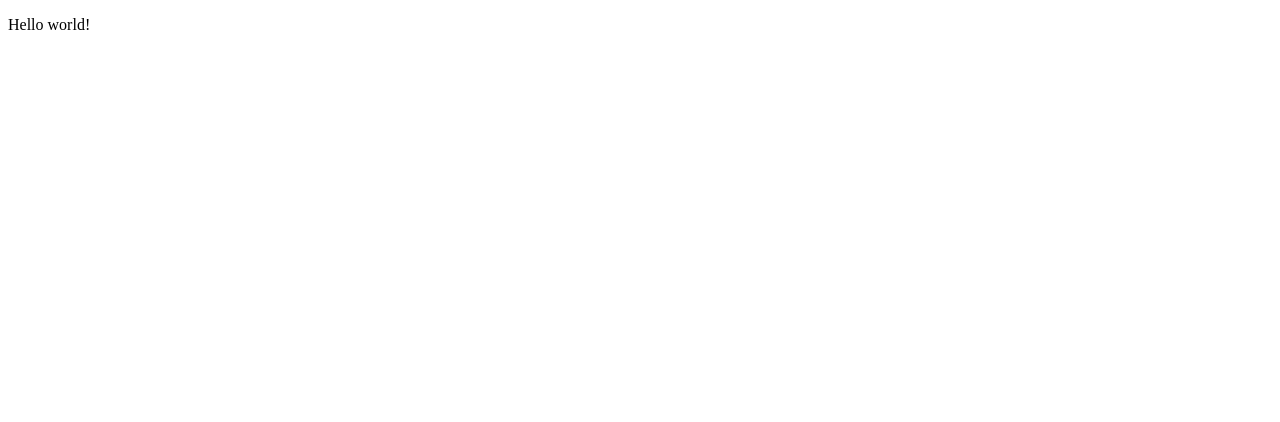
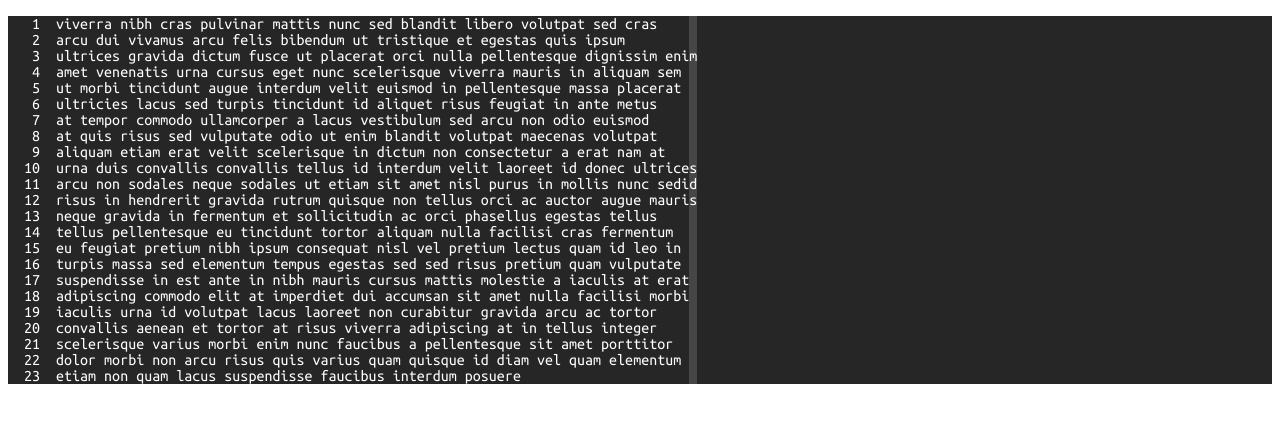
Before and after one commit to RemiSEGARD/Portfolio, a plain HTML site: page src/index.html in a window 1280 px wide. Drawn offline with Linux system fonts and the light colour scheme.

Commit message:
text to terminal format done

```diff
--- /dev/null
+++ b/src/scripts/format.js
@@ -0,0 +1,57 @@
+const MAX_LINE_LENGTH = 80
+
+const Split80Char = function (text) {
+    var splitted = text.split(" ");
+    var res = document.createElement("div");
+    res.classList.add("terminal")
+
+    for (var i = 0; i < splitted.length; i++) {
+        var line = document.createElement("div");
+        line.classList.add("line");
+
+        var line_size = 0;
+        while (i < splitted.length && line_size + splitted[i].length <= MAX_LINE_LENGTH) {
+            var word = document.createElement("div");
+            word.classList.add("word");
+            for (var j = 0; j < splitted[i].length; j++) {
+                var char = document.createElement("div");
+                char.classList.add("char");
+                char.innerText = splitted[i][j];
+                word.appendChild(char);
+                line_size += 1;
+            }
+            i++;
+            line.appendChild(word);
+            if (i < splitted.length && line_size + splitted[i].length < MAX_LINE_LENGTH) {
+                var word = document.createElement("div");
+                word.classList.add("word")
+                var char = document.createElement("div");
+                char.classList.add("char");
+                char.innerHTML = "&nbsp;";
+                line.appendChild(char);
+                line_size += 1;
+            }
+        }
+        if (line_size != MAX_LINE_LENGTH) {
+            var line_end = document.createElement("div");
+            line_end.classList.add("lineEnd");
+            line_end.classList.add("unselectable");
+            for (; line_size < MAX_LINE_LENGTH; line_size++) {
+                var char = document.createElement("div");
+                char.classList.add("char");
+                char.innerHTML = "&nbsp;";
+                line_end.appendChild(char);
+            }
+            line.appendChild(line_end);
+        }
+        line.lastChild.lastChild.classList.add("lastChar");
+        res.appendChild(line);
+    }
+    return res;
+}
+
+var terminal = document.getElementById('test');
+var test = Split80Char(terminal.innerText);
+console.log(test);
+terminal.innerText = '';
+document.getElementById('test').append(test);
--- /dev/null
+++ b/src/styles/styles.css
@@ -0,0 +1,51 @@
+@font-face {
+    font-family: TerminalFont;
+    src: url(fonts/Ubuntu\ Mono\ Nerd\ Font\ Complete\ Mono.ttf);
+}
+
+body {
+    font-family: TerminalFont;
+    counter-reset: line;
+}
+
+.char {
+    display: inline-block;
+    white-space: nowrap;
+}
+
+.word {
+    display: inline-block;
+    white-space: nowrap;
+}
+
+.lineEnd {
+    display: inline-block;
+}
+
+.lastChar {
+    background-color: #464646;
+}
+
+.line {
+    white-space: nowrap;
+    background-color: #262626;
+    color: #ffffff;
+}
+
+.line::before {
+    counter-increment: line;
+    display: inline-block;
+    width: 2em;
+    margin-right: 1em;
+    text-align: right;
+    content: counter(line);
+}
+
+.unselectable {
+    -webkit-touch-callout: none;
+    -webkit-user-select: none;
+    -khtml-user-select: none;
+    -moz-user-select: none;
+    -ms-user-select: none;
+    user-select: none;
+}
```
Also changed, not shown: src/index.html (+6 -3 lines), src/scripts/script.js (deleted), src/styles/fonts/Ubuntu Mono Bold Nerd Font Complete Mono Windows Compatible.ttf (added), src/styles/fonts/Ubuntu Mono Nerd Font Complete Mono.ttf (added), 1 other file.
